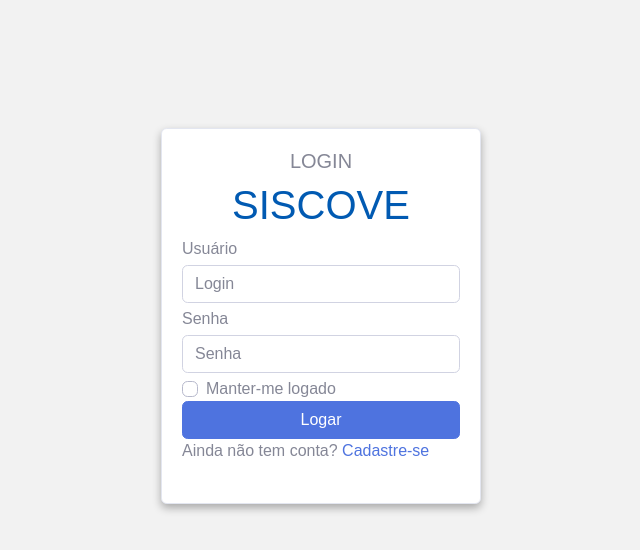
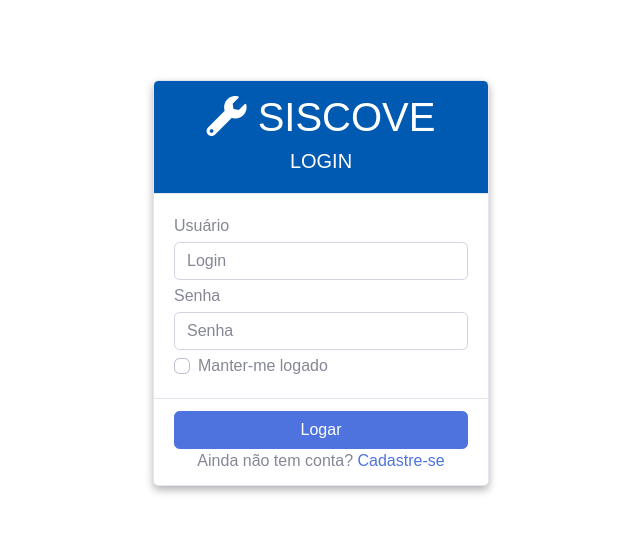
Before and after one commit to SistemasRFC/siscove-web, a plain HTML site: page index.html in a window 1280 px wide. Shown: the whole page, without its empty margins (319-959 px from the left). Drawn offline with Linux system fonts and the light colour scheme.

Commit message:
remapeamento da tela de login

```diff
--- a/Resources/bootstrap-admin/css/style.css
+++ b/Resources/bootstrap-admin/css/style.css
@@ -1,5 +1,6 @@
 .color-primary {
-    color: #015ab2 !important;
+    color:#015ab2 !important;
+
 }
 
 .color-primary-dark {
@@ -91,7 +92,7 @@
 }
 
 .trcor:hover{
-    background-color: #B5B5B5;
+    background-color: #b5b5b5;
 }
 
 a:link, a:visited{
@@ -180,28 +181,40 @@ td{
 
 /*Card*/
 body {
-    background-color: #f2f2f2;
+    background-color: rgb(255, 255, 255);
     height: fit-content;
 }
 .card {
-    box-shadow: 0 4px 8px 0 rgba(0, 0, 0, 0.3);
+    box-shadow: 0 4px 8px 0 rgba(0 0 0 / 30%);
+    margin: auto;
     max-width: 95%;
-    margin: auto;
-    margin-top: 15px;
+    margin-top: 2rem;
     font-family: arial;
-    padding: 20px;
-    padding-bottom: 40px;
+
+}
+.card-header {
+    background-color:#015ab2;
+    color: white;
+    text-align: center;
+
 }
 .card-login {
-    max-width: 25%;
-    margin-top: 10%;
+    max-width: 21rem;
+    margin-top: 5rem;
+
 }
+.card-footer {
+    background-color: white;
+}
+
 /*Textos*/
 .cabecalho {
     margin-top: 5px;
     font-size: 22px;
     font-weight: bold;
     text-align: center;
+
+
 }
 
 .titulo {
--- a/index.html
+++ b/index.html
@@ -1,33 +1,34 @@
 <html>
     <head>
         <title>SISCOVE</title>
+        <meta charset="UTF-8">
         <script src="./header-component.js" ></script>
         <script src="index.js"></script>
         <header-component></header-component>
     </head>
     <body>
-        <div class="card card-body card-login">
-            <h5 style="text-align:center">LOGIN</h5>
-            <h1 style="text-align:center" class="color-primary">SISCOVE</h1>
-            <div>
+        <div class="card card-login">
+            <div class="card-header">
+                <h1><i class="fas fa-wrench"></i> SISCOVE</h1>
+                <h5>LOGIN</h5>
+            </div>
+            <div class="card-body">
                 <label class="mb-0" for="nomeUsuario">Usuário</label>
                 <input id="nomeUsuario" name="nomeUsuario" type="text" class="form-control" placeholder="Login"/>
-            </div>
-            <div>
                 <label class="mb-0" for="txtSenha">Senha</label>
                 <input id="txtSenha" type="password" class="form-control" placeholder="Senha" />
+                <div class="custom-control custom-checkbox">
+                    <input type="checkbox" name="manterlogado" id="manterlogado" class="custom-control-input" />
+                    <label class="custom-control-label" for="manterlogado">Manter-me logado</label>
+                </div>
             </div>
-            <div class="custom-control custom-checkbox">
-                <input type="checkbox" name="manterlogado" id="manterlogado" class="custom-control-input" />
-                <label class="custom-control-label" for="manterlogado">Manter-me logado</label>
-            </div>
-            <div>
+
+            <div class="card-footer text-center">
                 <button id="btnLogar" class="btn btn-primary btn-user btn-block">Logar</button>
-            </div>
-            <div>
                 Ainda não tem conta?
                 <a href="#">Cadastre-se</a>
             </div>
+
         </div>
     </body>
 </html>
```
